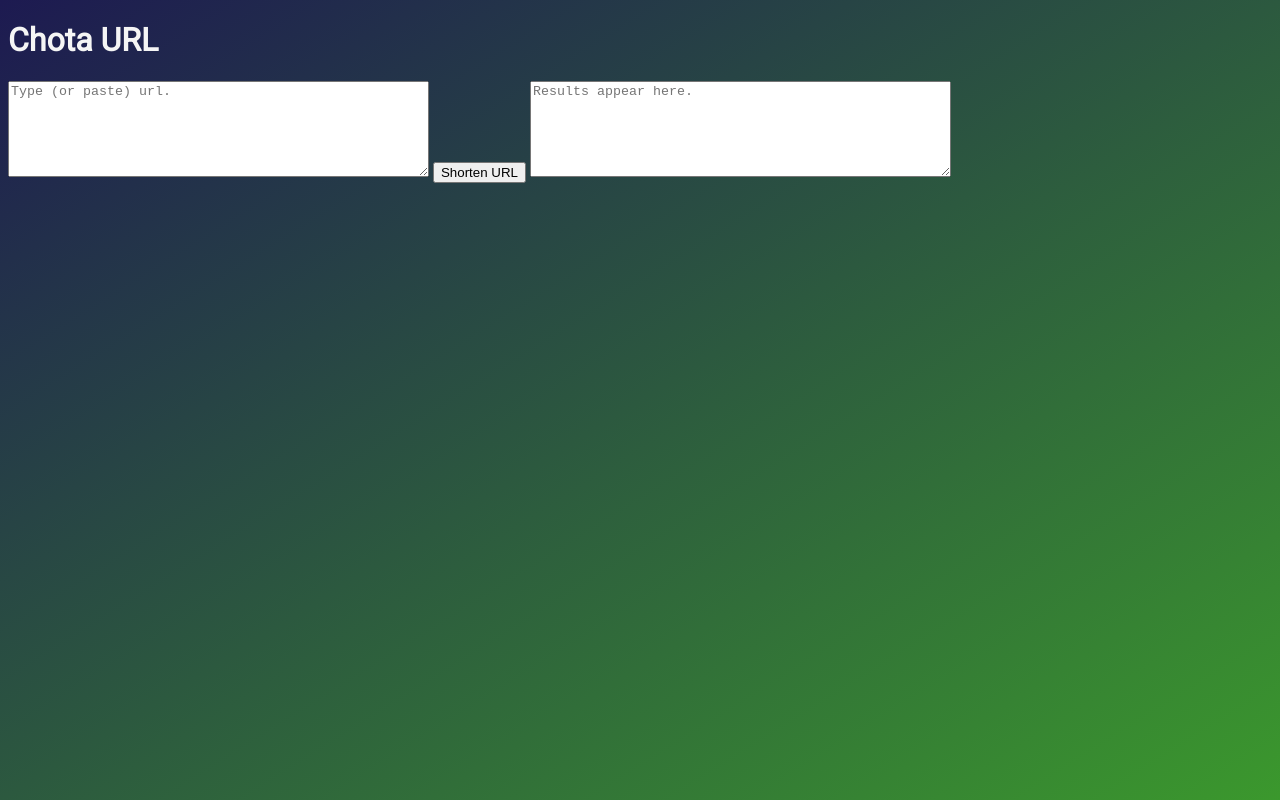
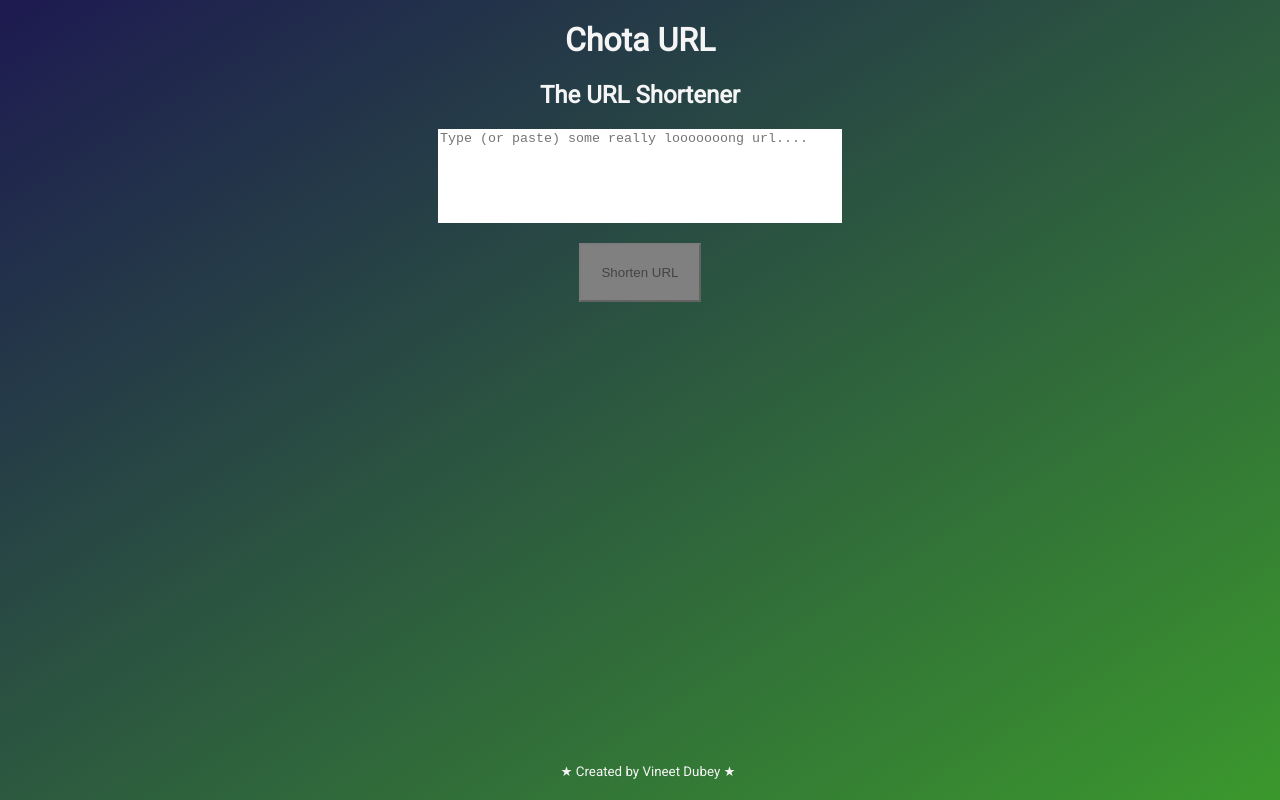
Before and after one commit to vineetvdubey/chota-url, a website: page public/index.html in a window 1280 px wide. Drawn offline with Linux system fonts and the light colour scheme.

Commit message:
improved styling

```diff
--- a/public/css/main.css
+++ b/public/css/main.css
@@ -1,8 +1,53 @@
 html {
   font-family: 'Roboto', sans-serif;
-  background-color: #1D1A51;
-  background-image: linear-gradient(to bottom right, #1D1A51, #3B982D);
+  background-color: #1d1a51;
+  background-image: linear-gradient(to bottom right, #1d1a51, #3b982d);
   background-repeat: no-repeat;
   color: whitesmoke;
   height: 100%;
+  text-align: center;
 }
+
+textarea {
+  border-style: none;
+  border-color: transparent;
+  overflow: hidden;
+  resize: none;
+  display: block;
+  margin-left: auto;
+  margin-right: auto;
+}
+
+.short-res-style {
+  text-align: center;
+  font-weight: 500;
+}
+
+.shorten-btn {
+  display: block;
+  padding: 20px;
+  margin: 20px auto;
+}
+
+.shorten-btn:disabled {
+  color: #444;
+  background-color: grey;
+}
+
+#footer {
+  width: 100%;
+  overflow: hidden;
+  position: fixed;
+  bottom: 20px;
+  text-align: center;
+}
+
+@media screen and (max-width: 600px) {
+  #footer {
+    /* position: unset; */
+    margin-top: 20px;
+  }
+  textarea {
+    width: 80vw;
+  }
+}
--- a/public/index.html
+++ b/public/index.html
@@ -16,16 +16,15 @@
 <body>
   <header>
     <h1>Chota URL</h1>
+    <h2>The URL Shortener</h2>
   </header>
-
   <main>
-    <textarea id="long-url" cols="50" rows="6" placeholder="Type (or paste) url."></textarea>
-    <input id="shorten" type="button" value="Shorten URL" class="">
-    <textarea id="short-url" value="" cols="50" rows="6" placeholder="Results appear here." readonly></textarea>
+    <textarea id="long-url" cols="50" rows="6" placeholder="Type (or paste) some really looooooong url...."></textarea>
+    <input id="shorten" type="button" value="Shorten URL" class="shorten-btn " disabled="true">
+    <div><span id="short-url" class="short-res-style"></span></div>
   </main>
-
-  <footer>
-
+  <footer id="footer">
+    <small>★ Created by Vineet Dubey ★</small>
   </footer>
 </body>
 
--- a/public/js/main.js
+++ b/public/js/main.js
@@ -18,11 +18,22 @@ window.onload = () => {
     })
       .then((res) => res.json())
       .then((json) => {
-        shortUrlOutput.value = json.shortUrl;
+        shortUrlOutput.innerHTML = json.shortUrl;
+        shortenUrlButton.disabled = false;
       });
   };
 
+  longUrlInput.addEventListener('keyup', (event, x) => {
+    shortUrlOutput.innerHTML = '';
+    if (event.target.value.length > 0) {
+      shortenUrlButton.disabled = false;
+    } else {
+      shortenUrlButton.disabled = true;
+    }
+  });
+
   shortenUrlButton.addEventListener('click', () => {
+    shortenUrlButton.disabled = true;
     let inputLongUrl = longUrlInput.value;
     if (!inputLongUrl.startsWith('http')) {
       inputLongUrl = `https://${inputLongUrl}`;
```
